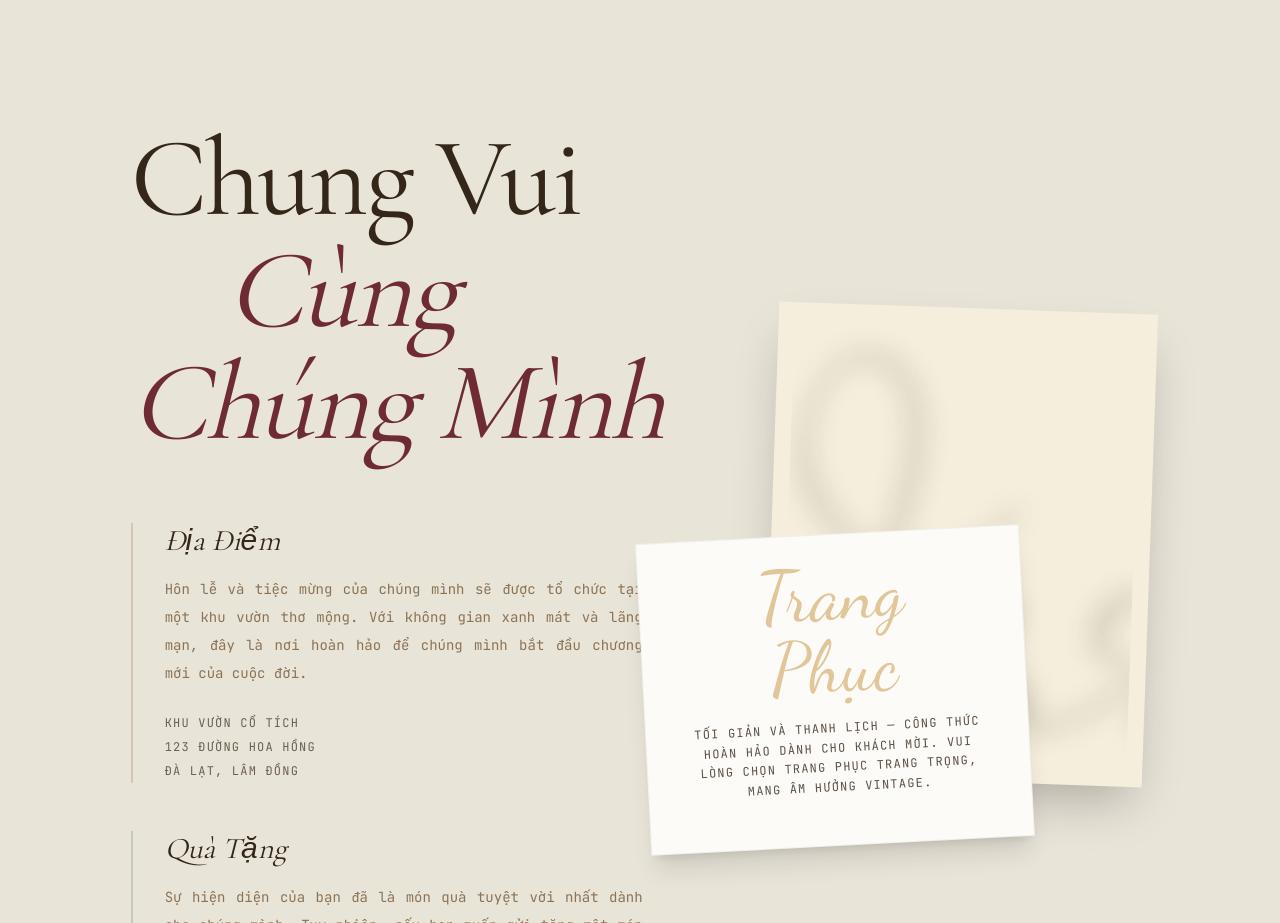
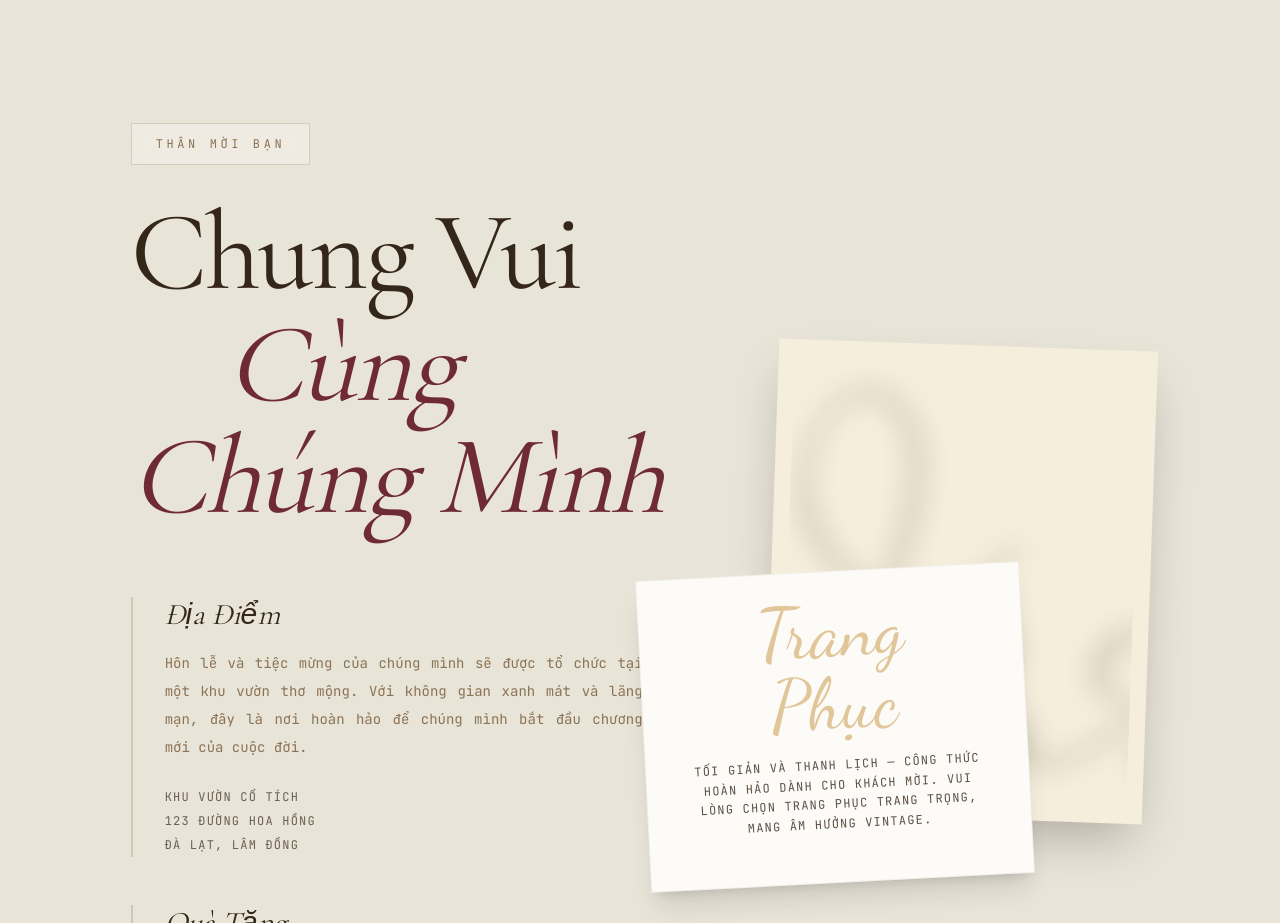
Before and after one commit to lequyn24-sudo/Q-N, a Next.js app: page / in a window 1280 px wide. Shown: the part 5580-6503 px from the top of the page. Built offline with nearby package versions, Linux system fonts and the light colour scheme; a web font is replaced by a local one.

Commit message:
Add dynamic guest name to invitation section

```diff
--- a/src/components/WeddingDetails.tsx
+++ b/src/components/WeddingDetails.tsx
@@ -3,7 +3,19 @@
 import { motion } from "framer-motion";
 import Image from "next/image";
 
+import { useState, useEffect } from "react";
+
 export default function WeddingDetails() {
+  const [guestName, setGuestName] = useState("Bạn");
+
+  useEffect(() => {
+    const params = new URLSearchParams(window.location.search);
+    const to = params.get('to');
+    if (to) {
+      setGuestName(to);
+    }
+  }, []);
+
   return (
     <section id="details-venue" className="py-24 md:py-40 px-6 bg-vintage-bg text-vintage-ink overflow-hidden relative">
       <div className="container mx-auto max-w-[90rem] relative z-10">
@@ -19,7 +31,13 @@ export default function WeddingDetails() {
             className="md:col-span-12 lg:col-span-6 lg:col-start-2 z-20 space-y-16"
           >
             <div>
-
+              <div className="mb-8">
+                <div className="inline-block border border-vintage-ink/15 px-6 py-3 bg-vintage-ivory/30 backdrop-blur-sm">
+                  <p className="font-jetbrains text-vintage-soft-brown text-[10px] md:text-xs tracking-[0.3em] uppercase">
+                    Thân Mời {guestName}
+                  </p>
+                </div>
+              </div>
               <h2 className="font-serif text-[4rem] md:text-[6rem] lg:text-[7rem] leading-none tracking-tight text-vintage-ink">
                 Chung Vui <br/>
                 <span className="italic text-vintage-burgundy ml-12 md:ml-24">Cùng Chúng Mình</span>
```
